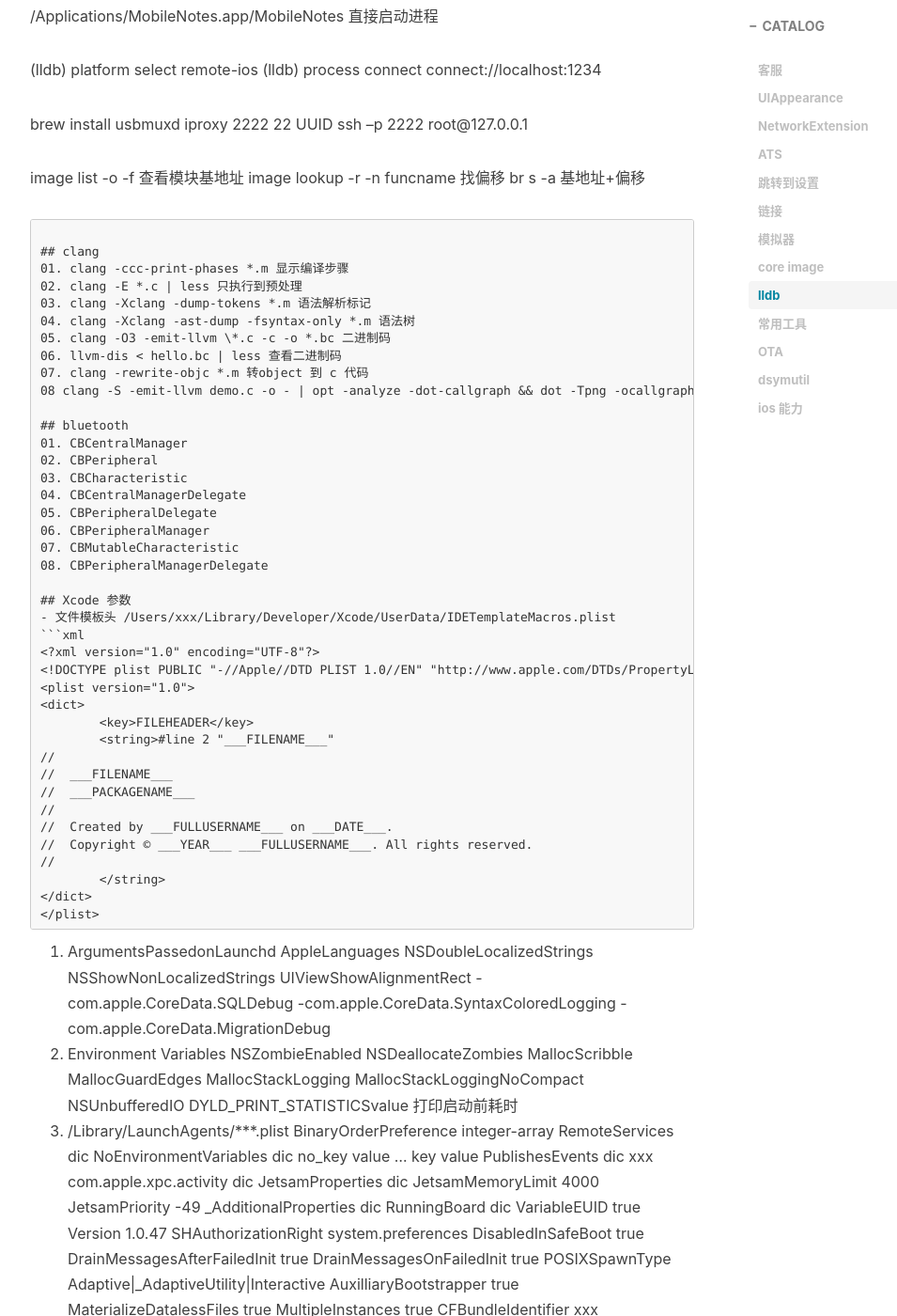
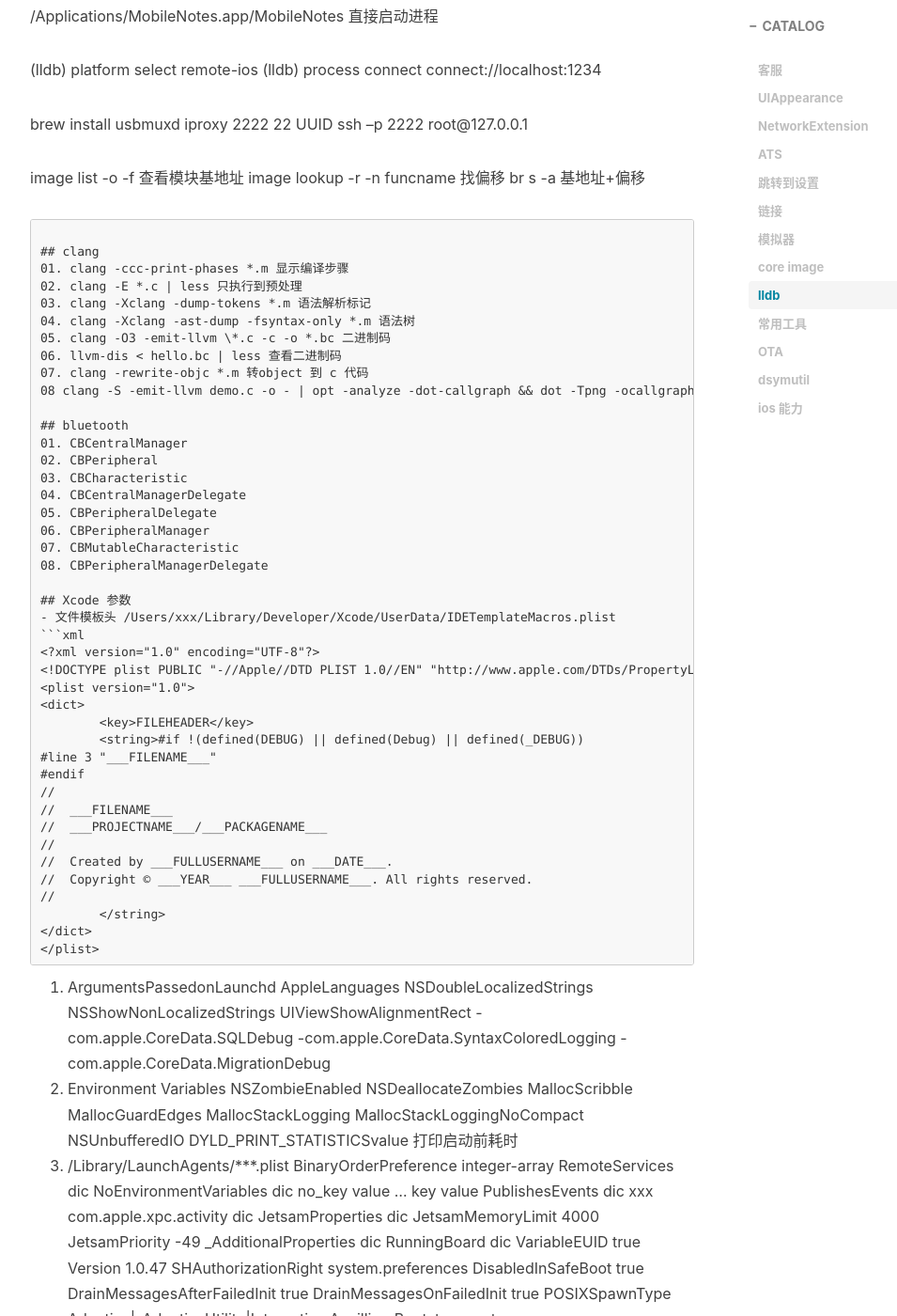
Before and after one commit to nomadli/nomadli.github.io, a Jekyll site: the page built from _posts/2016-01-21-iospoint.md, in a window 1280 px wide and 1400 px high, scrolled down 6962 px. Shown: the whole window at 94% size, without its empty margins (233-1188 px from the left). Built offline with Jekyll 4.4.1, drawn with Linux system fonts in a browser that asks for light colours; nearby versions of some CDN libraries; comment, search, counter and statistics services are not loaded.

Commit message:
change xcode template

```diff
--- a/_posts/2016-01-21-iospoint.md
+++ b/_posts/2016-01-21-iospoint.md
@@ -268,10 +268,12 @@ br s -a 基地址+偏移
 <plist version="1.0">
 <dict>
 	<key>FILEHEADER</key>
-	<string>#line 2 "___FILENAME___"
+	<string>#if !(defined(DEBUG) || defined(Debug) || defined(_DEBUG))
+#line 3 "___FILENAME___"
+#endif
 //
 //  ___FILENAME___
-//  ___PACKAGENAME___
+//  ___PROJECTNAME___/___PACKAGENAME___
 //
 //  Created by ___FULLUSERNAME___ on ___DATE___.
 //  Copyright © ___YEAR___ ___FULLUSERNAME___. All rights reserved.
```
